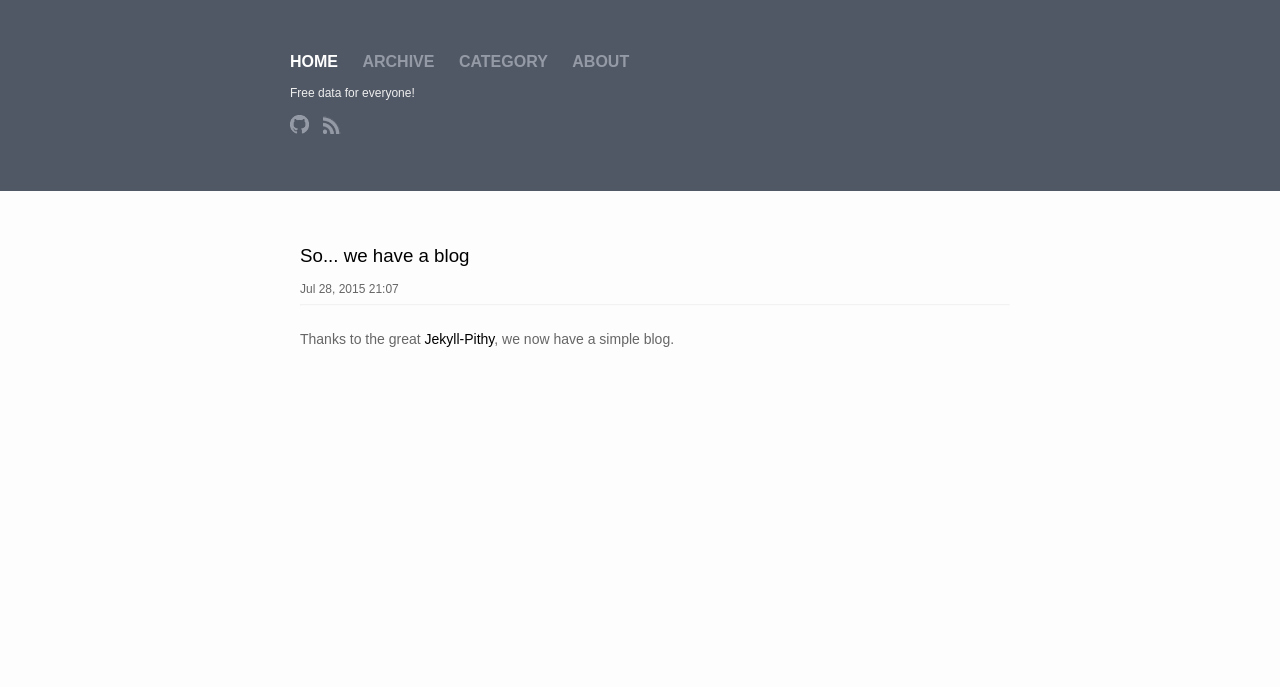
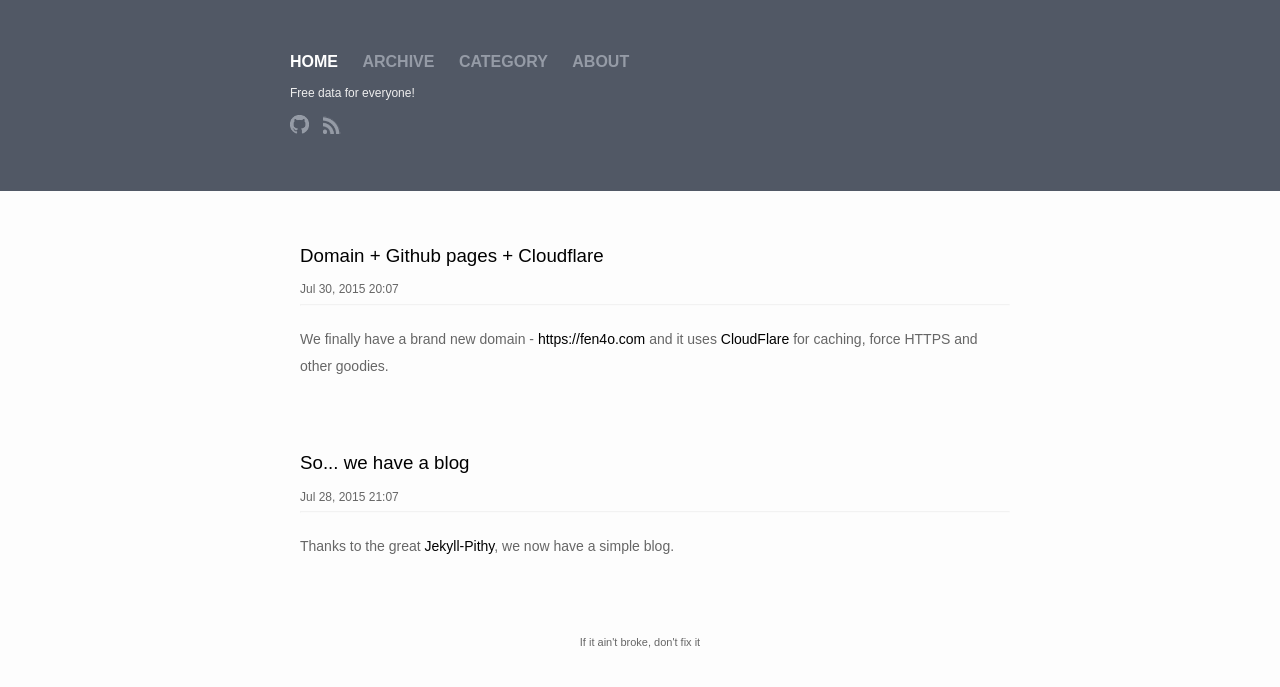
Before and after one commit to fen4o/fen4o.github.io, a Jekyll site: the page built from index.html, in a window 1280 px wide. Shown: the top 687 px of the page. Built offline with Jekyll 4.4.1, drawn with Linux system fonts in a browser that asks for light colours.

Commit message:
Fixing footer and adding new blog post

```diff
--- a/_includes/footer.html
+++ b/_includes/footer.html
@@ -1,4 +1,5 @@
 <footer class="footer">
   <div id="gotop">^</div>
   <br>
+ If it ain't broke, don't fix it
 </footer>
--- /dev/null
+++ b/_posts/2015-07-30-domain-and-cloudflare.md
@@ -0,0 +1,31 @@
+---
+layout: post
+title:  "Domain + Github pages + Cloudflare"
+date:   2015-07-30 20:04:00
+categories: blog
+---
+
+We finally have a brand new domain - <https://fen4o.com> and it uses
+[CloudFlare](https://www.cloudflare.com) for caching, force HTTPS and other
+goodies.
+
+Setup is easy:
+
+* buy domain
+* register at [CloudFlare](https://www.cloudflare.com)
+* at your domain provider set Nameservers to point to CloudFlare's Nameservers
+  (you can see those in the configuration for your site)
+* add at least 2 CNAME records to your DNS record at CloudFlare
+
+  * CNAME `your-domain.com` `your-github-name.github.io`
+  * CNAME `www` `your-github-name.github.io`
+
+    CloudFlare provides CNAME Flattening and you can safely use CNAME for root
+    CNAME records.
+
+* add `CNAME` file to `your-github-name.github.io` containing `your-domain.com`
+* wait till domain information propagates
+
+Cheap and quick to setup.
+
+Try it!
```
